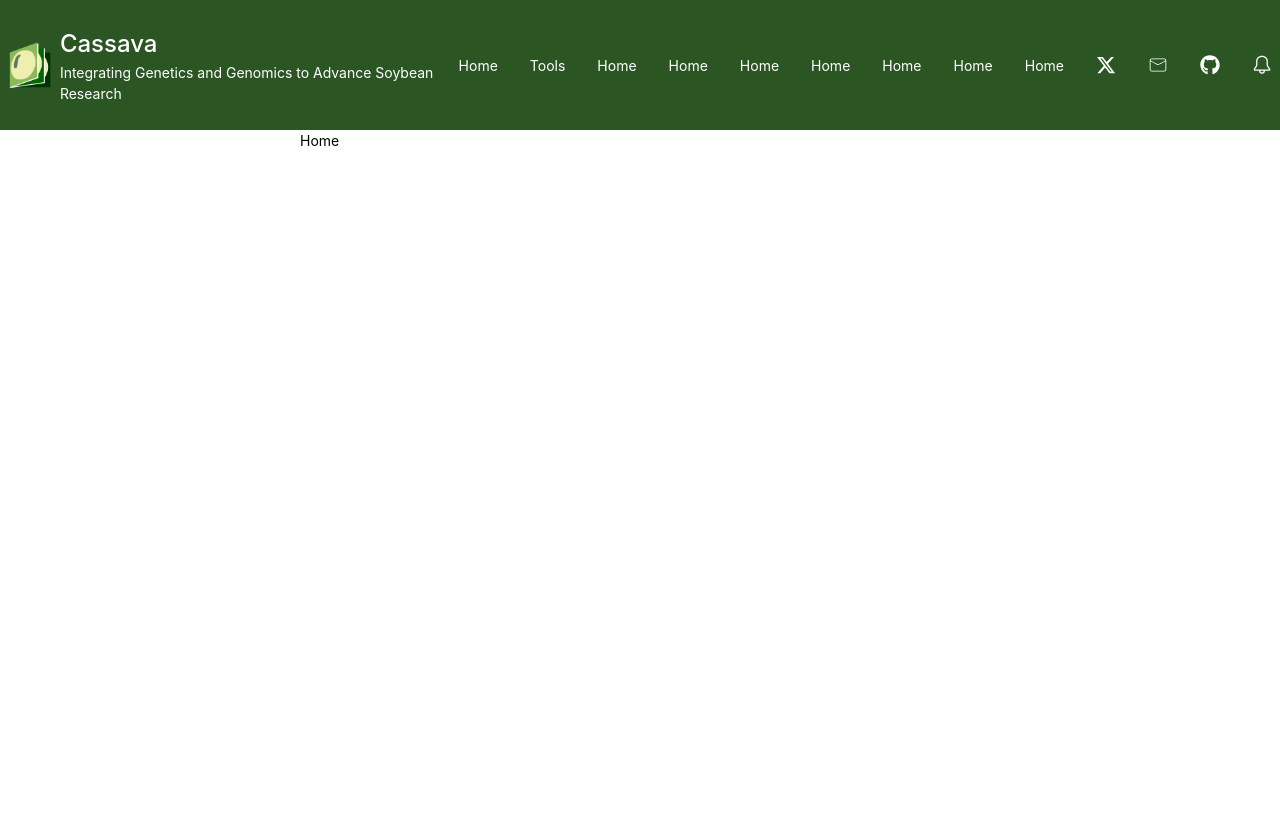
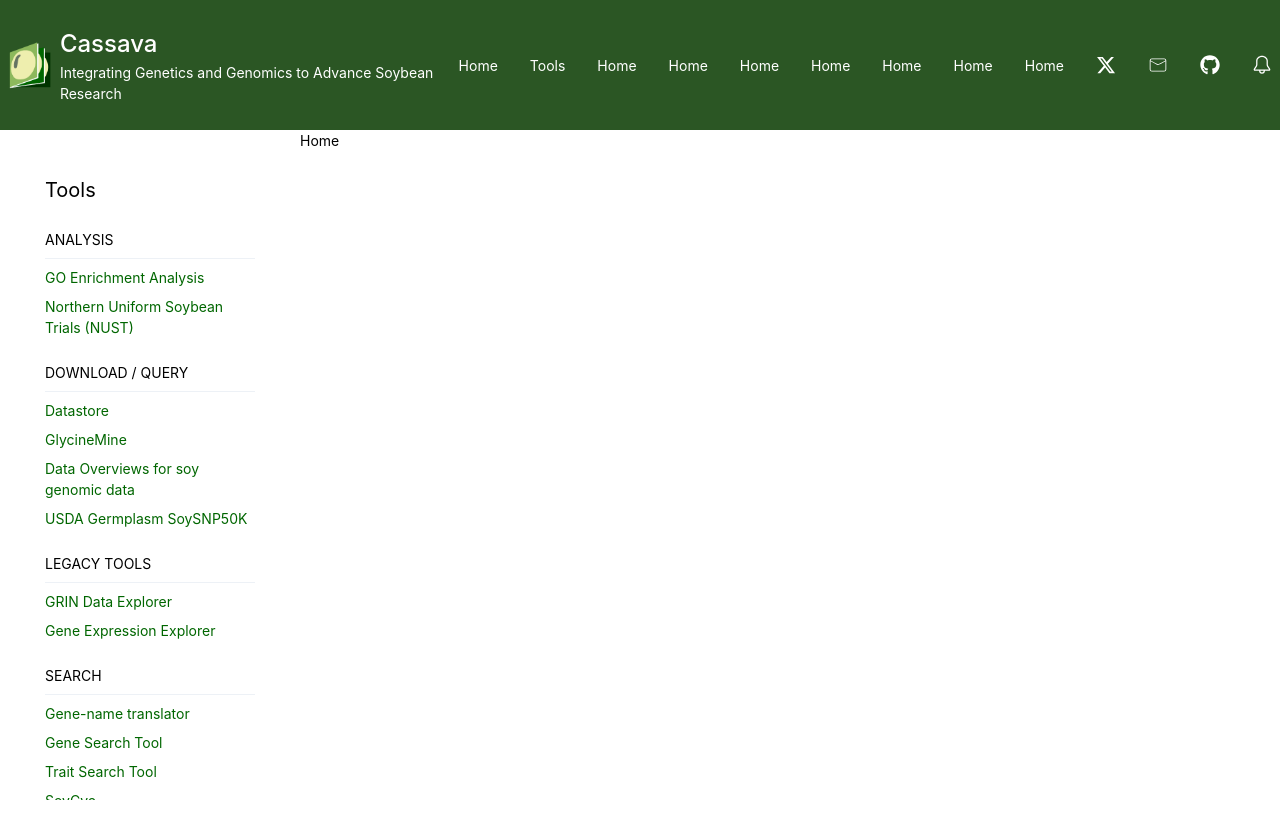
Before and after one commit to devtruongson/rice, a React (Vite) app: page / in a window 1280 px wide. Built offline with nearby package versions, Linux system fonts and the light colour scheme.

Commit message:
update navbar

```diff
--- a/src/components/organisms/Navbar/index.tsx
+++ b/src/components/organisms/Navbar/index.tsx
@@ -1,8 +1,83 @@
-import { Box } from '@chakra-ui/react';
+import { Box, Divider, Text } from '@chakra-ui/react';
 import { HEADER_HEIGHT, NAVBAR_WIDTH } from '../../../constants';
+import { Link } from 'react-router-dom';
+import colors from '../../../constants/colors';
 
 const Navbar = () => {
-    return <Box width={NAVBAR_WIDTH} h={`calc(100vh - ${HEADER_HEIGHT}px)`} overflowY="auto" p={45}></Box>;
+    return (
+        <Box width={NAVBAR_WIDTH} h={`calc(100vh - ${HEADER_HEIGHT}px)`} overflowY="auto" p={45}>
+            <Text mb={4} fontSize={20}>
+                Tools
+            </Text>
+            <LabelCommon label="Analysis" />
+            <ItemCustom label="GO Enrichment Analysis" path="/" />
+            <ItemCustom label="Northern Uniform Soybean Trials (NUST)" path="/" />
+
+            {/*  */}
+            <LabelCommon label="Download / Query" />
+            <ItemCustom label="Datastore" path="/" />
+            <ItemCustom label="GlycineMine" path="/" />
+            <ItemCustom label="Data Overviews for soy genomic data" path="/" />
+            <ItemCustom label="USDA Germplasm SoySNP50K" path="/" />
+
+            {/*  */}
+            <LabelCommon label="Legacy tools" />
+            <ItemCustom label="GRIN Data Explorer" path="/" />
+            <ItemCustom label="Gene Expression Explorer" path="/" />
+
+            {/*  */}
+            <LabelCommon label="Search" />
+            <ItemCustom label="Gene-name translator" path="/" />
+            <ItemCustom label="Gene Search Tool" path="/" />
+            <ItemCustom label="Trait Search Tool" path="/" />
+            <ItemCustom label="SoyCyc" path="/" />
+
+            {/*  */}
+            <LabelCommon label="Sequence search" />
+            <ItemCustom label="SoyBase SequenceServer BLAST" path="/" />
+            <ItemCustom label="Annotate Your Sequences" path="/" />
+
+            {/*  */}
+            <LabelCommon label="Visualize / Browse" />
+            <ItemCustom label="Genome browsers" path="/" />
+            <ItemCustom label="Genome Context Viewer for Glycine" path="/" />
+            <ItemCustom label="ZZBrowse GWAS/QTL" path="/" />
+            <ItemCustom label="CMap-js: Genetic Map Viewer" path="/" />
+            <ItemCustom label="LIS Germplasm GIS Viewer" path="/" />
+            <ItemCustom label="Expression Resources" path="/" />
+            <ItemCustom label="GCViT: SNP Comparison Tool" path="/" />
+            <ItemCustom label="Ontology" path="/" />
+            <ItemCustom label="Parentage" path="/" />
+        </Box>
+    );
 };
 
 export default Navbar;
+
+type LabelCommonProps = {
+    label: string;
+};
+const LabelCommon = ({ label }: LabelCommonProps) => {
+    return (
+        <>
+            <Text textTransform="uppercase" mb={2} mt={6}>
+                {label}
+            </Text>
+            <Divider mb={2} />
+        </>
+    );
+};
+
+type ItemCustomProps = {
+    label: string;
+    path: string;
+};
+const ItemCustom = ({ label, path }: ItemCustomProps) => {
+    return (
+        <Link to={path}>
+            <Text color={colors.green} fontWeight={400} mb={2}>
+                {label}
+            </Text>
+        </Link>
+    );
+};
--- a/src/constants/colors.ts
+++ b/src/constants/colors.ts
@@ -1,5 +1,6 @@
 const colors = {
     brand: '#2b5624',
+    green: '#006600',
 };
 
 export default colors;
```
